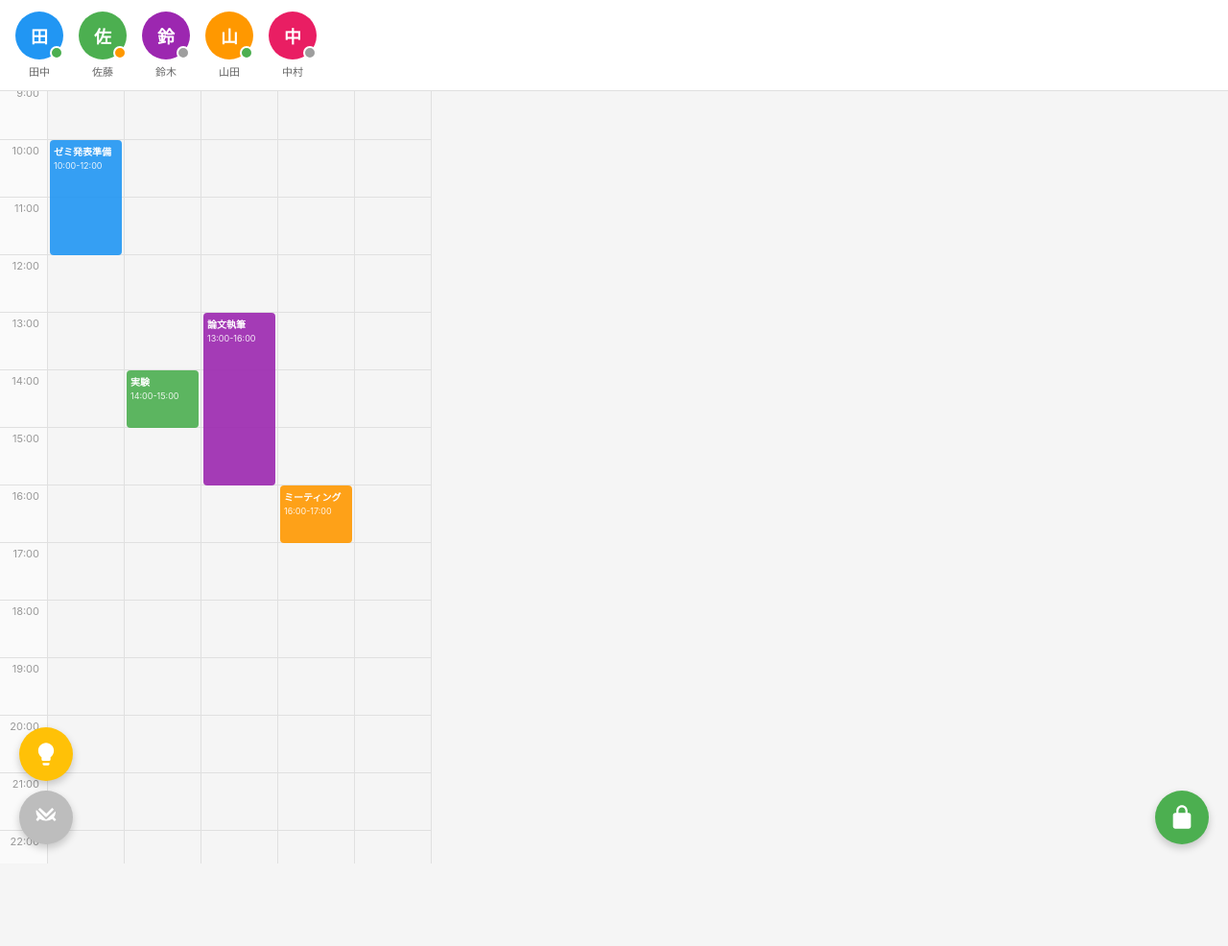
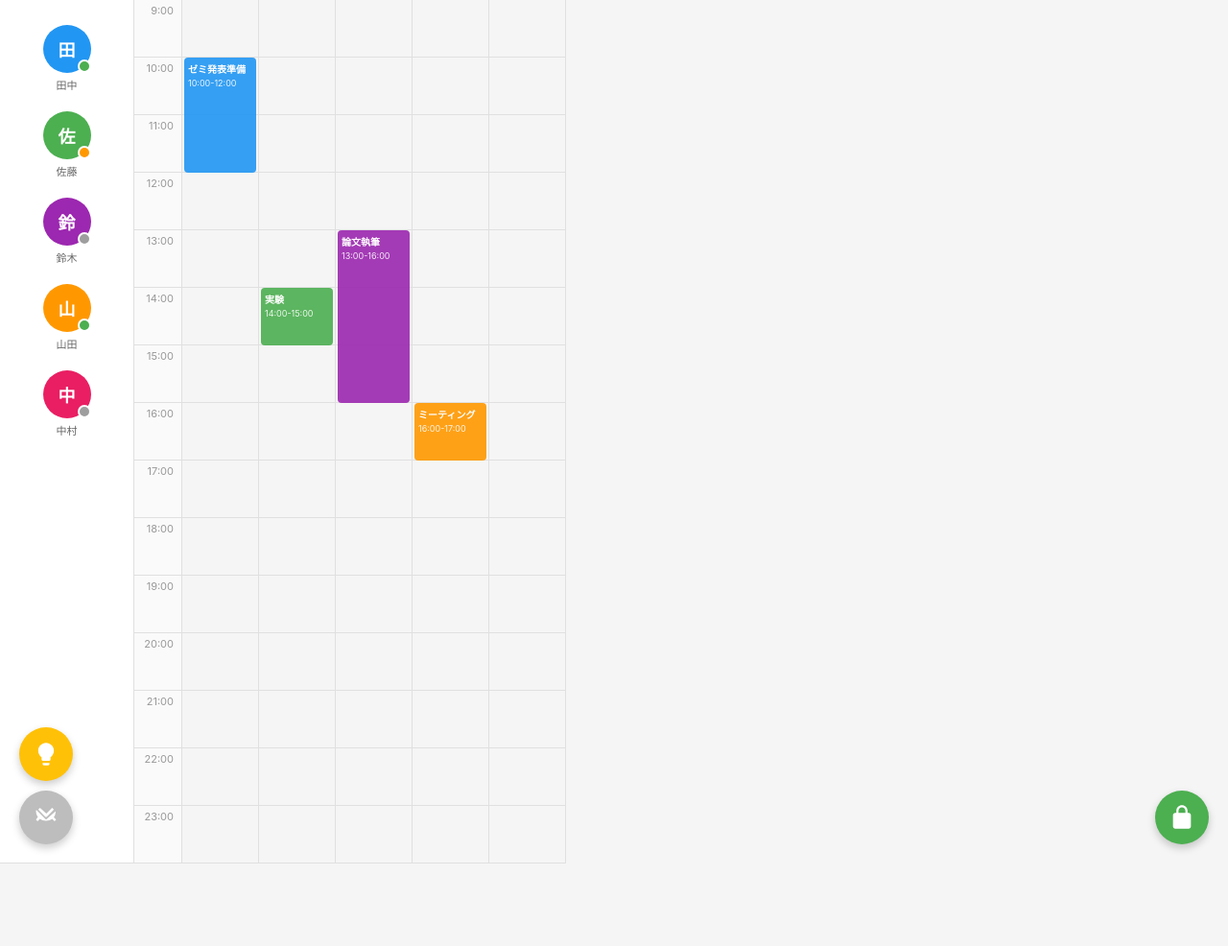
Before and after one commit to taiyo-toda/Laboratory-management, a Python web app: template app/templates/index.html in a window 1280 px wide. Shown: the whole page at 96% size. After the commit the page ends 900 px from the top, so only its background shows below. Run offline with Jinja, Linux system fonts and the light colour scheme; the template is opened without the code that fills it, so the values that code supplies are empty.

Commit message:
進捗共有用

```diff
--- a/app/templates/css/style.css
+++ b/app/templates/css/style.css
@@ -236,3 +236,48 @@
     border-radius: 50%;
     background: #f44336;
 }
+
+@media (min-width: 1024px) {
+    .header {
+        top: 0;
+        left: 0;
+        bottom: 0;
+        width: 140px;
+        height: 100vh;
+        position: fixed;
+        border-right: 1px solid #e0e0e0;
+        overflow-y: auto;
+        overflow-x: hidden;
+        white-space: normal;
+        background: white;
+        z-index: 100;
+    }
+    .members {
+        display: flex;
+        flex-direction: column;
+        padding: 16px 8px;
+        min-width: auto;
+    }
+
+    .member {
+        margin: 10px 0;
+    }
+
+    .calendar-container {
+        margin-top: 0;
+        margin-left: 140px; /* .header の width と同じにする */
+        height: 100vh;
+        overflow-x: auto;
+        overflow-y: auto;
+    }
+
+    /* カレンダー内部は横に長くして横スクロールさせる（必要に応じ調整） */
+    .calendar {
+        min-width: 1000px; /* 必要に応じ拡張 */
+    }
+
+    /* 固定ボタンの位置を微調整（任意） */
+    .lock-btn { right: 20px; bottom: 20px; }
+    .aircon-btn { left: 20px; bottom: 20px; }
+    .light-btn { left: 20px; bottom: 86px; }
+}
--- a/app/templates/index.html
+++ b/app/templates/index.html
@@ -33,6 +33,5 @@
         </svg>
     </button>
     <script type="module" src="js/main.js"></script>
-    <script type="module" src="js/view.js"></script>
 </body>
 </html>
```
